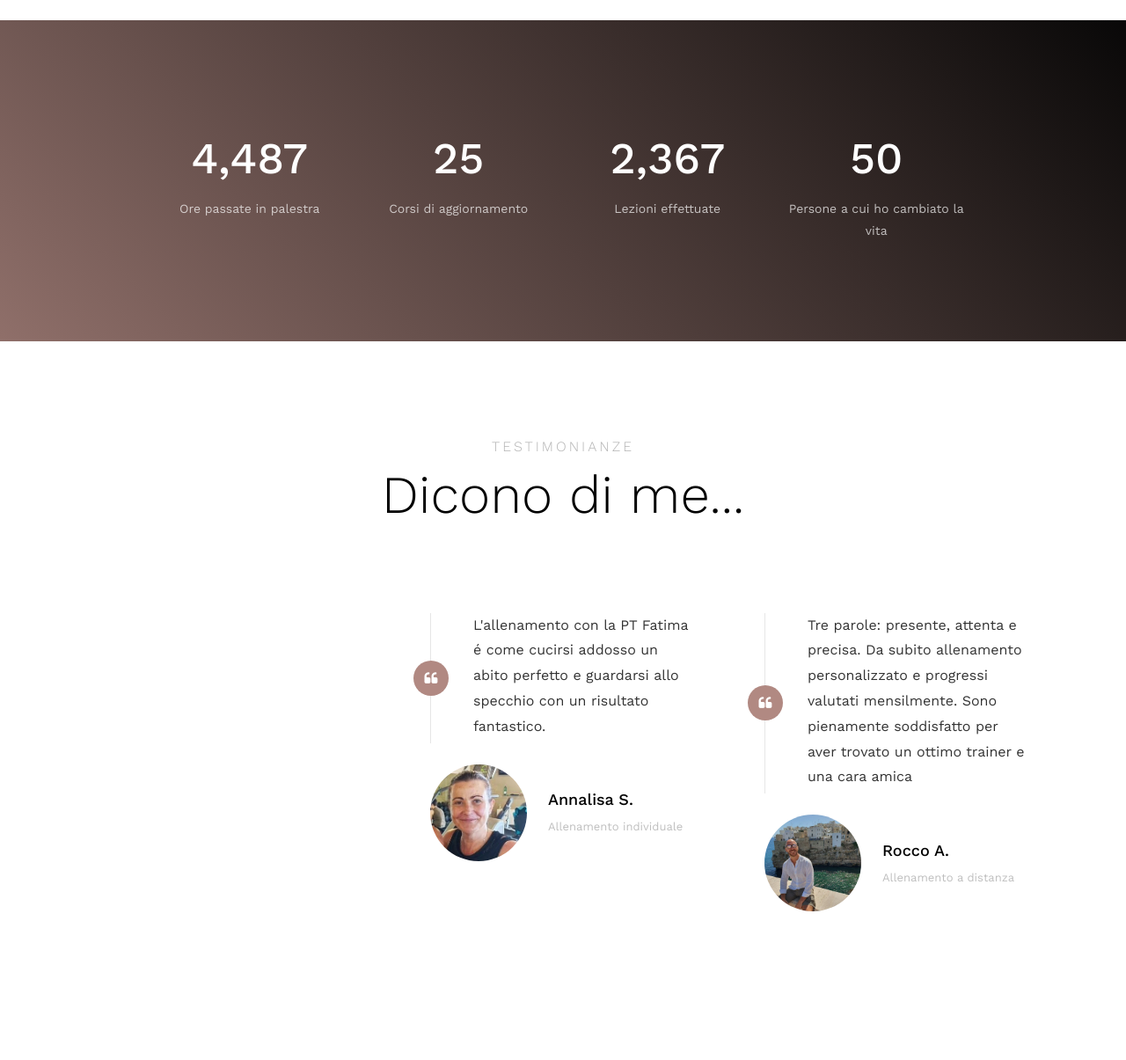
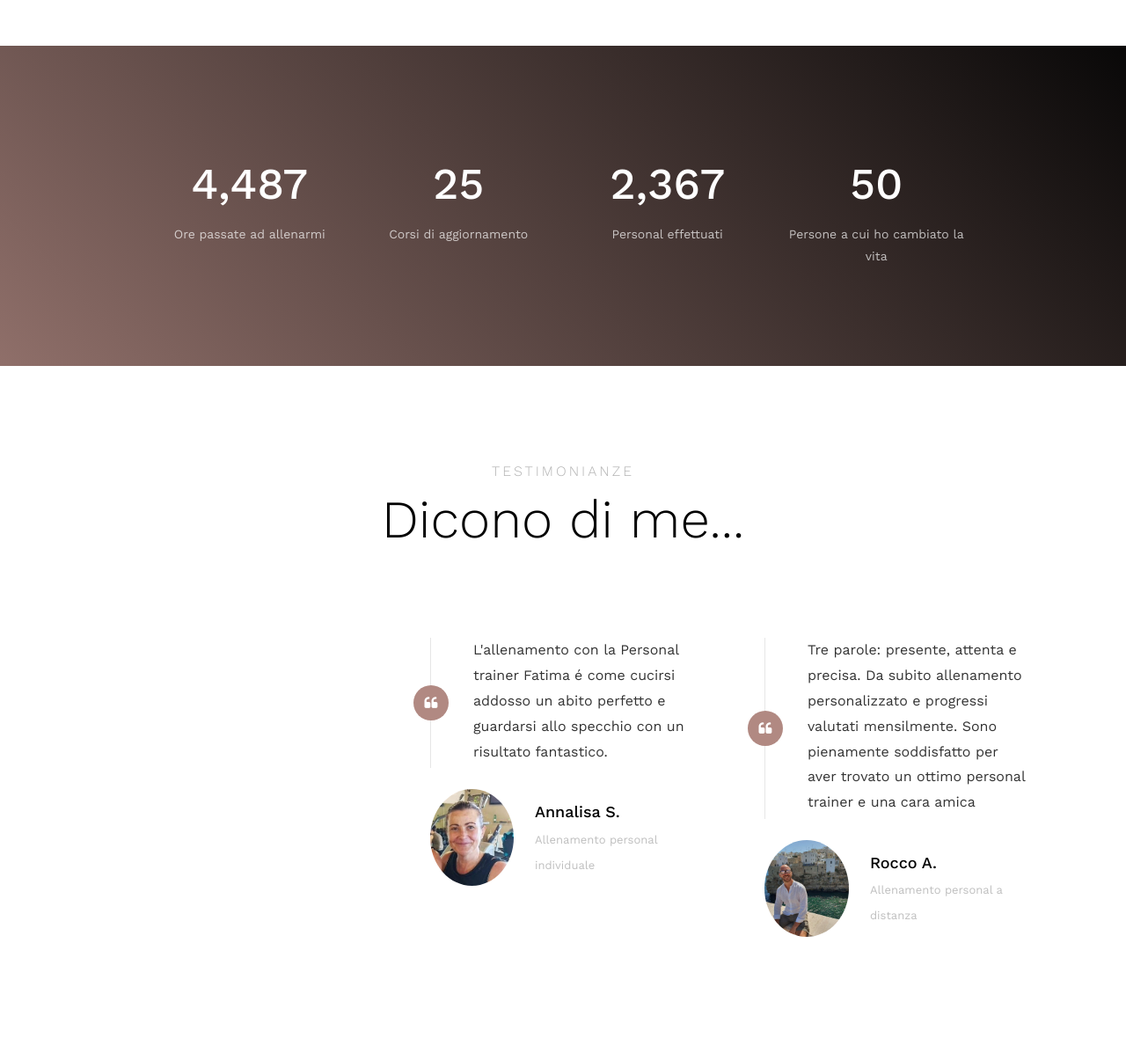
Before and after one commit to davidvarenne/thinkfit, a FastAPI app: page / in a window 1280 px wide. Shown: the part 3920-5125 px from the top of the page at 88% size. Run offline with FastAPI, Linux system fonts and the light colour scheme; some libraries are stand-ins or nearby versions; some web fonts are replaced.

Commit message:
wording seo

```diff
--- a/templates/contact.html
+++ b/templates/contact.html
@@ -1,11 +1,9 @@
 <!DOCTYPE html>
 <html lang="en">
   <head>
-    <title>ThinkFit: Il Fitness a Taranto su misura per te</title>
+    <title>ThinkFit: Il Personal Trainer a Taranto su misura per te.</title>
     <meta charset="utf-8">
     <meta name="viewport" content="width=device-width, initial-scale=1, shrink-to-fit=no">
-    <meta name="description" content="Sono Fatima Tringali, Personal Fitness Trainer, certificata ISSA Europe, specializzata in allenamento posturale ed estetico.">
-  	<meta name="keywords" content="personal, trainer, taranto, allenamento, personalizzato, palestra, fitness, fatima, tringali, thinkfit, dimagrimento, tonificazione, posturale, postura">
 
     <link href="https://fonts.googleapis.com/css?family=Work+Sans:100,200,300,400,500,600,700,800,900" rel="stylesheet">
 
--- a/templates/index.html
+++ b/templates/index.html
@@ -1,11 +1,11 @@
 <!DOCTYPE html>
 <html lang="en">
   <head>
-    <title>ThinkFit: Il Fitness a Taranto su misura per te</title>
+    <title>ThinkFit: Il Personal Trainer a Taranto su misura per te.</title>
     <meta charset="utf-8">
     <meta name="viewport" content="width=device-width, initial-scale=1, shrink-to-fit=no">
-	<meta name="description" content="Sono Fatima Tringali, Personal Fitness Trainer, certificata ISSA Europe, specializzata in allenamento posturale ed estetico.">
-	<meta name="keywords" content="personal, trainer, taranto, allenamento, personalizzato, palestra, fitness, fatima, tringali, thinkfit, dimagrimento, tonificazione, posturale, postura">
+	<meta name="description" content="Sono Fatima Tringali, Personal Fitness Trainer, certificata dall'Accademia ISSA Europe, specializzata in allenamento posturale ed estetico.">
+	<meta name="keywords" content="personal, trainer, personal trainer taranto, allenamento, personalizzato, palestra, fitness, fatima, tringali, thinkfit, dimagrimento, tonificazione, posturale, postura">
     <meta name="google-site-verification" content="0DAU6QI9V5ChsOQU8z5001uDpD0_P4gvXEGN3jNSGsw">
 	<meta name="google-site-verification" content="-SgpPNR6EpJOUJSjv4DumeLrA8qz6YTa97PWLIWM_Vc">
 
@@ -56,7 +56,7 @@
       <div class="container">
         <div class="row no-gutters slider-text js-fullheight align-items-center justify-content-start">
           <div class="col-md-8 ftco-animate">
-            <h1 class="typewrite mb-3" data-period="4000" data-type='[ "Cerca ispirazione per una vita migliore", "La miglior terapia contro lo stress", "Sii la migliore versione di te"]'>
+            <h1 class="typewrite mb-3" data-period="4000" data-type='[ "Cerca ispirazione per una vita migliore", "La miglior terapia contro lo stress", "Sii la migliore versione di te","Scopri il tuo nuovo Personal Trainer"]'>
               <span class="wrap"></span>
             </h1>
             <h2 class="mb-5">Il Fitness a Taranto su misura per te</h2>
@@ -108,7 +108,7 @@
 			   <p class="ftco-animate" style="color: black">
 				Il Fitness mi ha trasmesso pazienza e perseveranza necessari per ottenere
 				quei piccoli cambiamenti fisici e mentali che il tempo trasforma in grandi traguardi. Amo aiutare le persone a ritrovare il loro benessere e da
-				questa consapevolezza che nasce il mio impegno.
+				questa consapevolezza che nasce il mio impegno come personal trainer.
 			  </p>
 
 			  <p class="ftco-animate" style="color: black">Sono Fatima Tringali, Personal Fitness Trainer, certificata ISSA Europe, specializzata in allenamento posturale ed estetico.
@@ -159,7 +159,7 @@
 							</div>
 							<div class="text mt-4">
 								<h3>Personalizzazione</h3>
-								<p>Il Fitness come percorso unico. Non esiste un programma universale; ognuno deve essere aiutato a trovare il suo.</p>
+								<p>Il Fitness come percorso unico. Non esiste un programma universale; ognuno deve essere aiutato da un personal trainer a trovare il suo.</p>
 							</div>
 						</div>
 					</div>
@@ -336,7 +336,7 @@
 		            <div class="block-18 text-center">
 		              <div class="text">
 		              	<strong class="number" data-number="5000">0</strong>
-		              	<span>Ore passate in palestra</span>
+		              	<span>Ore passate ad allenarmi</span>
 		              </div>
 		            </div>
 		          </div>
@@ -352,7 +352,7 @@
 		            <div class="block-18 text-center">
 		              <div class="text">
 		              	<strong class="number" data-number="2638">0</strong>
-		              	<span>Lezioni effettuate</span>
+		              	<span>Personal effettuati</span>
 		              </div>
 		            </div>
 		          </div>
@@ -455,7 +455,7 @@
 				  <div class="testimony-wrap p-4 pb-5">
 					<div class="text">
 						<div class="line pl-5">
-						  <p class="mb-4 pb-1">L'allenamento con la PT Fatima é come cucirsi addosso un abito perfetto e guardarsi allo specchio con un risultato fantastico.</p>
+						  <p class="mb-4 pb-1">L'allenamento con la Personal trainer Fatima é come cucirsi addosso un abito perfetto e guardarsi allo specchio con un risultato fantastico.</p>
 						  <span class="quote d-flex align-items-center justify-content-center">
 							<i class="icon-quote-left"></i>
 						  </span>
@@ -465,7 +465,7 @@
 							</div>
 							<div class="ml-4">
 								<p class="name">Annalisa S.</p>
-							  <span class="position">Allenamento individuale</span>
+							  <span class="position">Allenamento personal individuale</span>
 							</div>
 					  </div>
 					</div>
@@ -475,7 +475,7 @@
 				  <div class="testimony-wrap p-4 pb-5">
 					<div class="text">
 					  <div class="line pl-5">
-						  <p class="mb-4 pb-1">Tre parole: presente, attenta e precisa. Da subito allenamento personalizzato e progressi valutati mensilmente. Sono pienamente soddisfatto per aver trovato un ottimo trainer e una cara amica</p>
+						  <p class="mb-4 pb-1">Tre parole: presente, attenta e precisa. Da subito allenamento personalizzato e progressi valutati mensilmente. Sono pienamente soddisfatto per aver trovato un ottimo personal trainer e una cara amica</p>
 						  <span class="quote d-flex align-items-center justify-content-center">
 							<i class="icon-quote-left"></i>
 						  </span>
@@ -486,7 +486,7 @@
 							</div>
 							<div class="ml-4">
 								<p class="name">Rocco A.</p>
-							  <span class="position">Allenamento a distanza</span>
+							  <span class="position">Allenamento personal a distanza</span>
 							</div>
 					  </div>
 					</div>
@@ -497,7 +497,7 @@
 					<div class="text">
 					  <div class="line pl-5">
 						  <p class="mb-4 pb-1">...Oltre a
-							  essere un'ottima professionista, e' davvero una bella persona con cui ho raggiunto risultati inimagginabili. Dimenticavo di dire
+							  essere un'ottima professionista, la mia personal trainer e' davvero una bella persona con cui ho raggiunto risultati inimagginabili. Dimenticavo di dire
 							  che ho 70 anni.
 						  </p>
 						  <span class="quote d-flex align-items-center justify-content-center">
@@ -510,7 +510,7 @@
 							</div>
 							<div class="ml-4">
 								<p class="name">Vincenzo P.</p>
-							  <span class="position">Allenamento individuale</span>
+							  <span class="position">Allenamento personal individuale</span>
 							</div>
 					  </div>
 					</div>
@@ -520,7 +520,7 @@
 				  <div class="testimony-wrap p-4 pb-5">
 					<div class="text">
 					  <div class="line pl-5">
-						  <p class="mb-4 pb-1">Fatima riesce sempre a farmi trovare la giusta motivazione per allenarmi! Passo molte ore seduto in ufficio e devo compensare con un buon allenamento posturale.</p>
+						  <p class="mb-4 pb-1">La personal trainer Fatima riesce sempre a farmi trovare la giusta motivazione per allenarmi! Passo molte ore seduto in ufficio e devo compensare con un buon allenamento posturale.</p>
 						  <span class="quote d-flex align-items-center justify-content-center">
 							<i class="icon-quote-left"></i>
 						  </span>
@@ -531,7 +531,7 @@
 							</div>
 							<div class="ml-4">
 								<p class="name">David L.</p>
-							  <span class="position">Allenamento posturale</span>
+							  <span class="position">Allenamento personal posturale</span>
 							</div>
 					  </div>
 					</div>
@@ -552,7 +552,7 @@
 							</div>
 							<div class="ml-4">
 								<p class="name">Francesco D.</p>
-							  <span class="position">Allenamento posturale</span>
+							  <span class="position">Allenamento personal posturale</span>
 							</div>
 					  </div>
 					</div>
@@ -573,7 +573,7 @@
 							</div>
 							<div class="ml-4">
 								<p class="name">Maria D.</p>
-							  <span class="position">Allentamento individuale</span>
+							  <span class="position">Allentamento personal individuale</span>
 							</div>
 					  </div>
 					</div>
@@ -584,7 +584,7 @@
 					<div class="text">
 					  <div class="line pl-5">
 						  <p class="mb-4 pb-1">...Mi sono sempre sentita insicura in palestra, lo vedevo sempre come un ambiente ad esclusivo uso maschile...
-							  Con Fatima, ho trovato il giusto equilibrio tra le mie esigenze e le mie potenzialita. Concentrarsi sul diventare
+							  Con la personal trainer Fatima, ho trovato il giusto equilibrio tra le mie esigenze e le mie potenzialita. Concentrarsi sul diventare
 							  forti è molto più divertente di quanto pensassi!
 						  </p>
 						  <span class="quote d-flex align-items-center justify-content-center">
@@ -597,7 +597,7 @@
 							</div>
 							<div class="ml-4">
 								<p class="name">Ilaria L.</p>
-							  <span class="position">Allenamento a distanza</span>
+							  <span class="position">Allenamento personal a distanza</span>
 							</div>
 					  </div>
 					</div>
@@ -620,7 +620,7 @@
 							</div>
 							<div class="ml-4">
 								<p class="name">Anna R.</p>
-							  <span class="position">Allenamento individuale</span>
+							  <span class="position">Allenamento personal individuale</span>
 							</div>
 					  </div>
 					</div>
```
